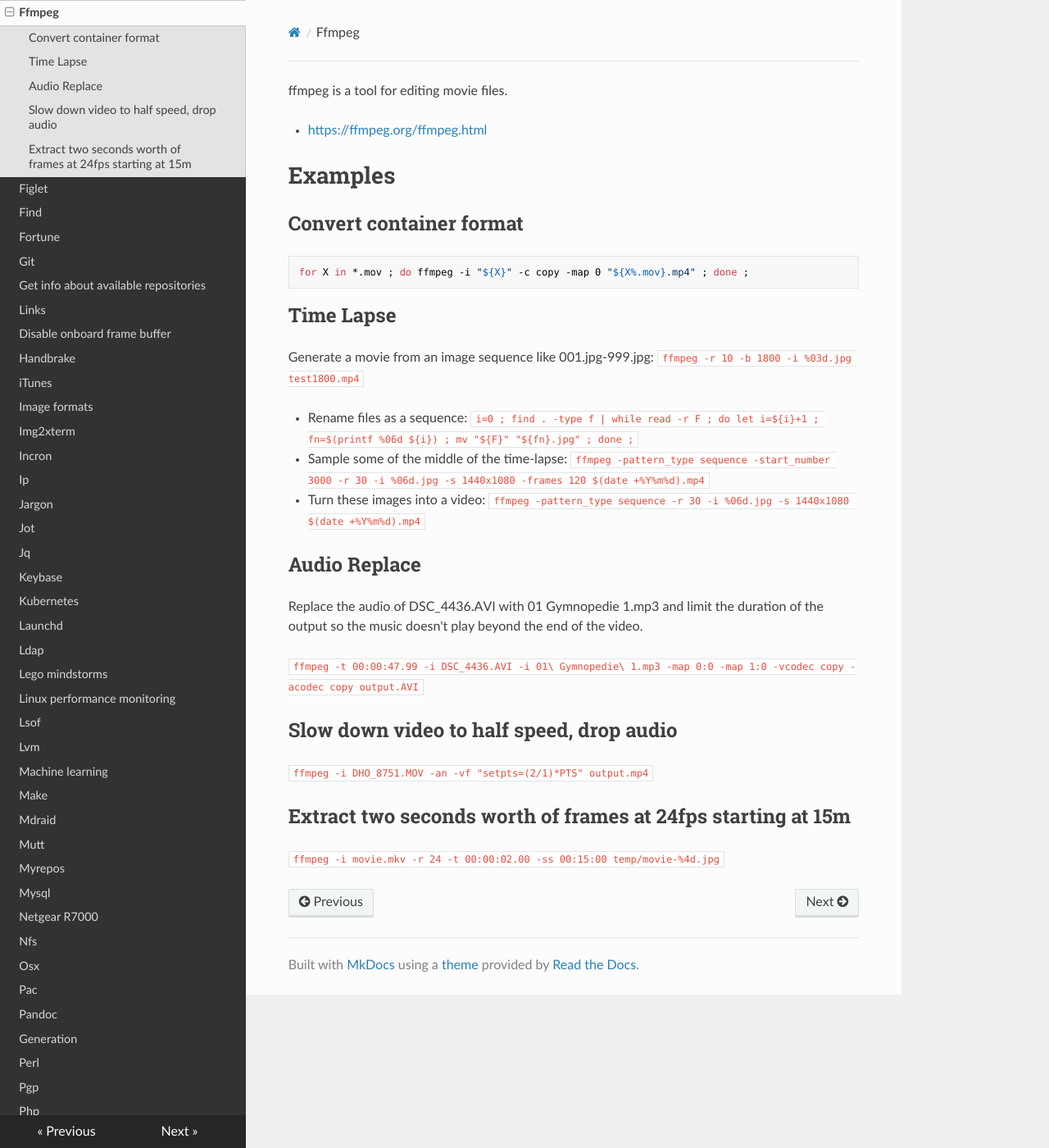
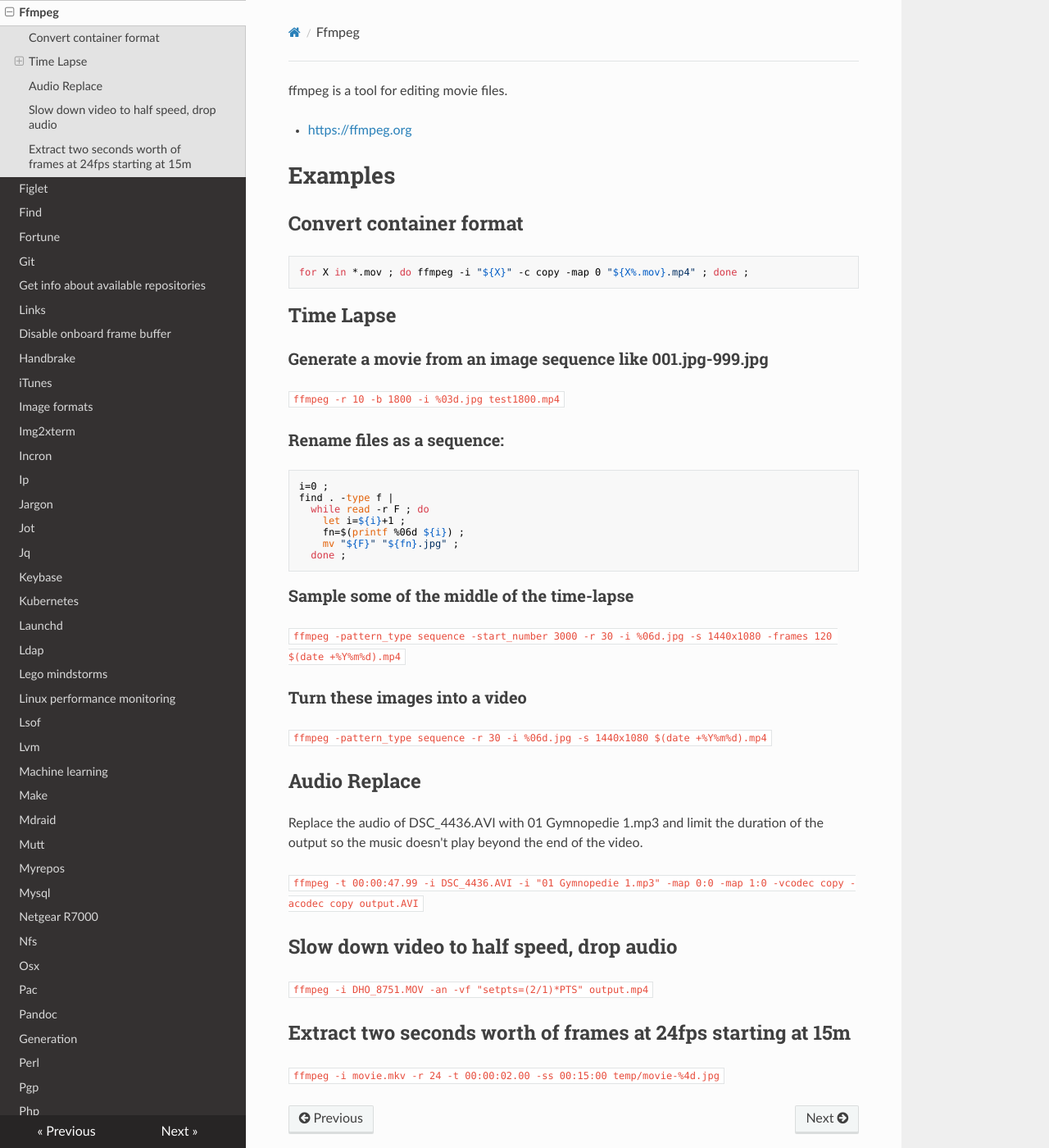
Before and after one commit to lando-cal/tech-notes, an MkDocs documentation site: the page built from docs/ffmpeg.md, in a window 1280 px wide and 1400 px high. Shown: the whole window at 82% size. Built offline with MkDocs 1.6.1, drawn with Linux system fonts in a browser that asks for light colours; nearby versions of some CDN libraries.

Commit message:
Formatting, code cleanup

````diff
--- a/docs/ffmpeg.md
+++ b/docs/ffmpeg.md
@@ -1,6 +1,6 @@
 ffmpeg is a tool for editing movie files.
 
-- <https://ffmpeg.org/ffmpeg.html>
+- <https://ffmpeg.org>
 
 # Examples
 
@@ -12,17 +12,35 @@ for X in *.mov ; do ffmpeg -i "${X}" -c copy -map 0 "${X%.mov}.mp4" ; done ;
 
 ## Time Lapse
 
-Generate a movie from an image sequence like 001.jpg-999.jpg: `ffmpeg -r 10 -b 1800 -i %03d.jpg test1800.mp4`
+### Generate a movie from an image sequence like 001.jpg-999.jpg
 
-- Rename files as a sequence: `i=0 ; find . -type f | while read -r F ; do let i=${i}+1 ; fn=$(printf %06d ${i}) ; mv "${F}" "${fn}.jpg" ; done ;`
-- Sample some of the middle of the time-lapse: `ffmpeg -pattern_type sequence -start_number 3000 -r 30 -i %06d.jpg -s 1440x1080 -frames 120 $(date +%Y%m%d).mp4`
-- Turn these images into a video: `ffmpeg -pattern_type sequence -r 30 -i %06d.jpg -s 1440x1080 $(date +%Y%m%d).mp4`
+`ffmpeg -r 10 -b 1800 -i %03d.jpg test1800.mp4`
+
+### Rename files as a sequence:
+
+```
+i=0 ;
+find . -type f |
+  while read -r F ; do
+    let i=${i}+1 ;
+    fn=$(printf %06d ${i}) ;
+    mv "${F}" "${fn}.jpg" ;
+  done ;
+```
+
+### Sample some of the middle of the time-lapse
+
+`ffmpeg -pattern_type sequence -start_number 3000 -r 30 -i %06d.jpg -s 1440x1080 -frames 120 $(date +%Y%m%d).mp4`
+
+### Turn these images into a video
+
+`ffmpeg -pattern_type sequence -r 30 -i %06d.jpg -s 1440x1080 $(date +%Y%m%d).mp4`
 
 ## Audio Replace
 
 Replace the audio of DSC_4436.AVI with 01 Gymnopedie 1.mp3 and limit the duration of the output so the music doesn't play beyond the end of the video.
 
-`ffmpeg -t 00:00:47.99 -i DSC_4436.AVI -i 01\ Gymnopedie\ 1.mp3 -map 0:0 -map 1:0 -vcodec copy -acodec copy output.AVI`
+`ffmpeg -t 00:00:47.99 -i DSC_4436.AVI -i "01 Gymnopedie 1.mp3" -map 0:0 -map 1:0 -vcodec copy -acodec copy output.AVI`
 
 ## Slow down video to half speed, drop audio
 
````
